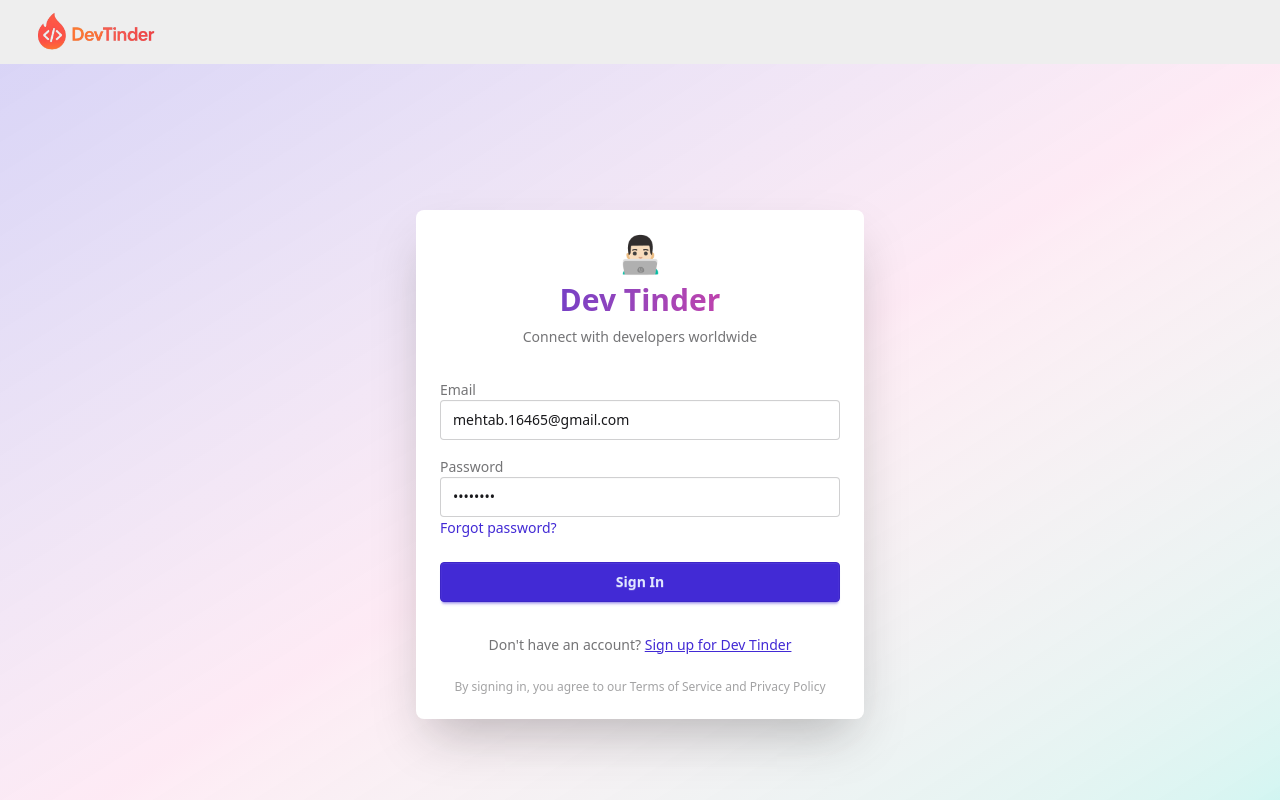
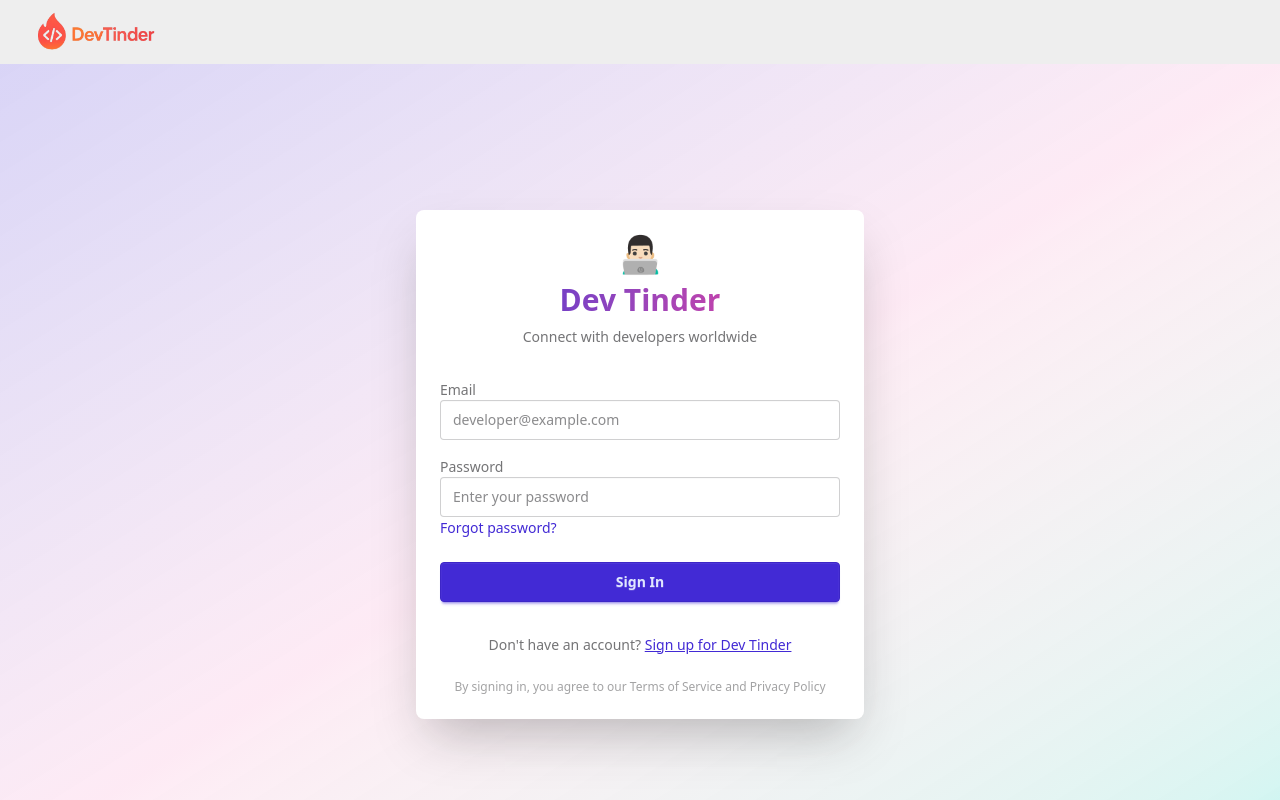
Before and after one commit to mehtabismail/devTinder-web, a React (Vite) app: page /login in a window 1280 px wide. Built offline with nearby package versions, Linux system fonts and the light colour scheme.

Commit message:
completed and ready for deployment

```diff
--- a/src/pages/Auth/Login.jsx
+++ b/src/pages/Auth/Login.jsx
@@ -6,8 +6,8 @@ import { useToast } from "../../hooks/useToast";
 import { useNavigate } from "react-router-dom";
 
 export default function Login() {
-  const [email, setEmail] = useState("mehtab.16465@gmail.com");
-  const [password, setPassword] = useState("Abcd@123");
+  const [email, setEmail] = useState("");
+  const [password, setPassword] = useState("");
 
   const dispatch = useDispatch();
   const navigate = useNavigate();
```
